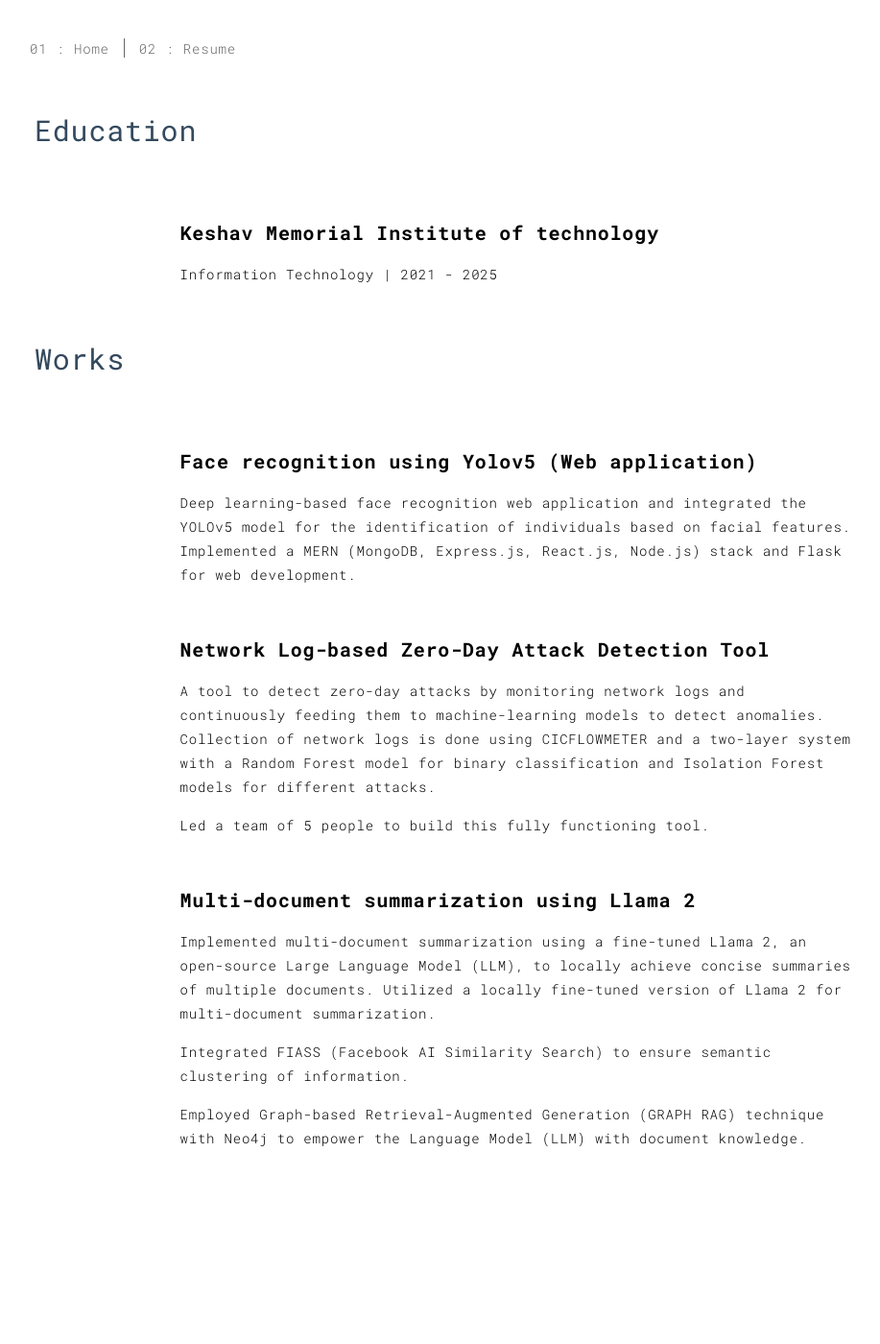
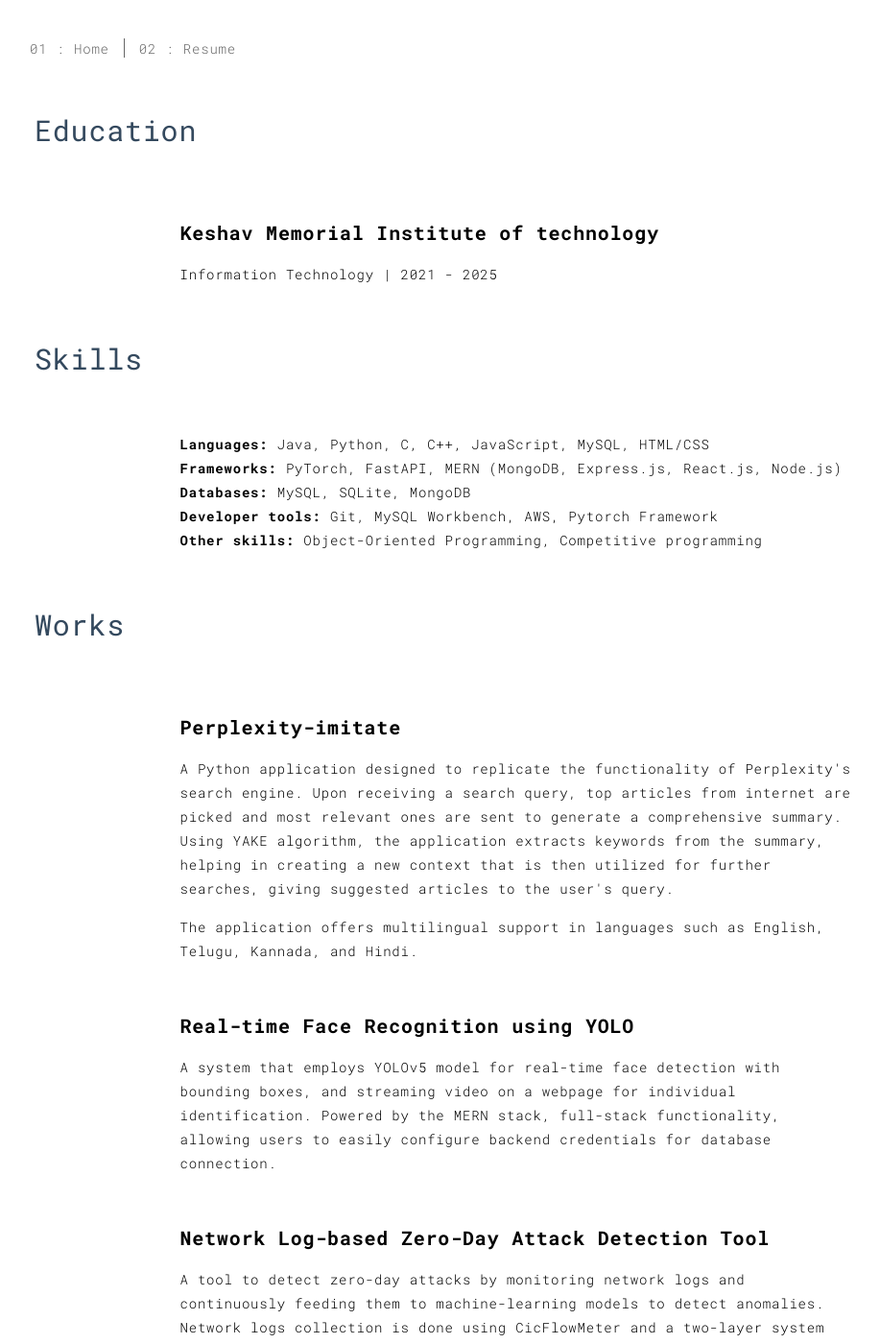
Before and after one commit to Abhinav281203/Abhinav281203.github.io, a Jekyll site: the page built from resume.html, in a window 1280 px wide and 1400 px high. Shown: the whole window at 96% size, without its empty margins (54-971 px from the left). Built offline with Jekyll 4.4.1, drawn with Linux system fonts in a browser that asks for light colours; some of the changed text lies outside the part shown.

Commit message:
update Mar 2024

```diff
--- a/_layouts/default.html
+++ b/_layouts/default.html
@@ -50,6 +50,17 @@
 
   {{content}}
 
+  <footer class="footer-container text-center">
+    <div class="container">
+      <div class="row">
+        <div class="col-xs-12">
+          <p>© Abhinav Vengala 2023</p>
+        </div>
+      </div>
+    </div>
+  </footer>
+
+
   <script src="https://code.jquery.com/jquery-3.6.4.min.js"></script>
   <script>
     document.addEventListener("DOMContentLoaded", function (event) {
--- a/resume.html
+++ b/resume.html
@@ -26,17 +26,63 @@ title: resume
     <div class="row" style="padding: 20px 0;">
       <div class="col-xs-12">
         <div class="template-example">
+          <h2 class="template-title-example">Skills</h2>
+        </div>
+      </div>
+    </div>
+
+    <div class="row" style="align-items: center;">
+      <div class="mycol-xs-12">
+        <div>
+          <div class="template-example seven">
+            <p>
+              <b>Languages: </b> Java, Python, C, C++, JavaScript, MySQL, HTML/CSS<br>
+              <b>Frameworks: </b> PyTorch, FastAPI, MERN (MongoDB, Express.js, React.js, Node.js)<br>
+              <b>Databases: </b> MySQL, SQLite, MongoDB<br>
+              <b>Developer tools: </b> Git, MySQL Workbench, AWS, Pytorch Framework<br>
+              <b>Other skills: </b> Object-Oriented Programming, Competitive programming
+            </p>
+          </div>
+        </div>
+      </div>
+    </div>
+
+
+    <div class="row" style="padding: 20px 0;">
+      <div class="col-xs-12">
+        <div class="template-example">
           <h2 class="template-title-example">Works</h2>
+        </div>
+      </div>
+    </div>
+
+    <div class="row" style="align-items: center;">
+      <div class="mycol-xs-12">
+        <div class="template-example seven">
+          <h3>Perplexity-imitate</h3>
+          <p>
+            A Python application designed to replicate the functionality of Perplexity's search engine.
+            Upon receiving a search query, top articles from internet are picked and most relevant ones are sent
+            to generate a comprehensive summary. Using YAKE algorithm, the application extracts keywords from
+            the summary, helping in creating a new context that is then utilized for further searches,
+            giving suggested articles to the user's query.
+          </p>
+          <p>
+            The application offers multilingual support in languages such as English, Telugu, Kannada, and Hindi.
+          </p>
         </div>
       </div>
     </div>
     <div class="row" style="align-items: center;">
       <div class="mycol-xs-12">
         <div class="template-example seven">
-          <h3>Face recognition using Yolov5 (Web application)</h3>
-          <p>Deep learning-based face recognition web application and integrated the YOLOv5 model for the
-            identification of individuals based on facial features. Implemented a MERN (MongoDB, Express.js, React.js,
-            Node.js) stack and Flask for web development.</p>
+          <h3>Real-time Face Recognition using YOLO</h3>
+          <p>
+            A system that employs YOLOv5 model for real-time face detection with bounding boxes, and
+            streaming video on a webpage for individual identification. Powered by the MERN stack,
+            full-stack functionality, allowing users to easily configure backend credentials for
+            database connection.
+          </p>
         </div>
       </div>
     </div>
@@ -44,25 +90,29 @@ title: resume
       <div class="mycol-xs-12">
         <div class="template-example seven">
           <h3>Network Log-based Zero-Day Attack Detection Tool</h3>
-          <p>A tool to detect zero-day attacks by monitoring network logs and continuously feeding them to
-            machine-learning models to detect anomalies. Collection of network logs is done using CICFLOWMETER
+          <p>
+            A tool to detect zero-day attacks by monitoring network logs and continuously feeding them to
+            machine-learning models to detect anomalies. Network logs collection is done using CicFlowMeter
             and a two-layer system with a Random Forest model for binary classification and Isolation Forest
-            models for different attacks.</p>
-          <p>Led a team of 5 people to build this fully functioning tool. </p>
+            models for different attacks.
+          </p>
         </div>
       </div>
     </div>
     <div class="row" style="align-items: center;">
       <div class="mycol-xs-12">
         <div class="template-example seven">
-          <h3>Multi-document summarization using Llama 2</h3>
-          <p>Implemented multi-document summarization using a fine-tuned Llama 2, an open-source Large
-            Language Model (LLM), to locally achieve concise summaries of multiple documents. Utilized a
-            locally fine-tuned version of Llama 2 for multi-document summarization.</p>
-          <p>Integrated FIASS (Facebook AI Similarity Search) to ensure semantic clustering of
-            information.</p>
-          <p>Employed Graph-based Retrieval-Augmented Generation (GRAPH RAG) technique with
-            Neo4j to empower the Language Model (LLM) with document knowledge.</p>
+          <h3>Multi-document summarization using Llama2</h3>
+          <p>
+            Utilized a Transformer model to implement multi-document summarization, enhancing it with MMR,
+            TextRank, and clustering techniques for redundancy reduction, keyword extraction, and semantic
+            data gathering respectively.
+          </p>
+          <p>
+            Fine-tuned an open-source Transformer model (Llama2) for domain-specific tasks. Implemented
+            Retrieval-Augmented-Generation to enable "chat with PDF" functionality, enhancing the model's
+            ability to generate responses based on information extracted from PDF documents interactively.
+          </p>
         </div>
       </div>
     </div>
```
Also changed, not shown: Gemfile (added, +13 -0 lines), index.html (+9 -8 lines), Gemfile.lock (added), 1 other file.
